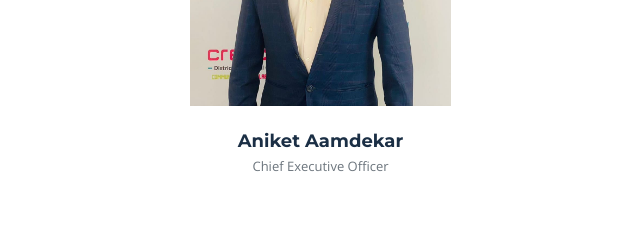
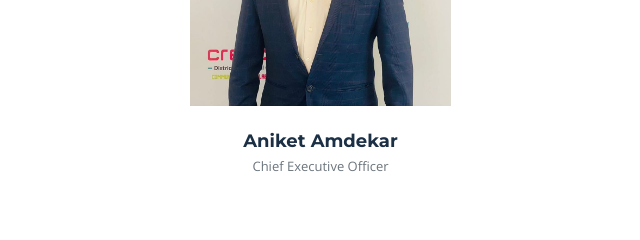
Before and after one commit to nvispute/cybercrest, a plain HTML site: page index.html in a window 1280 px wide. Shown: the part 3240-3480 px from the top of the page, 272-912 px from the left. Drawn offline with nearby package versions, Linux system fonts and the light colour scheme.

Commit message:
updated team section

```diff
--- a/index.html
+++ b/index.html
@@ -405,7 +405,7 @@
                   </div>
                 </div>
                 <div class="member-info">
-                  <h4>Aniket Aamdekar</h4>
+                  <h4>Aniket Amdekar</h4>
                   <span>Chief Executive Officer</span>
                 </div>
               </div>
```
